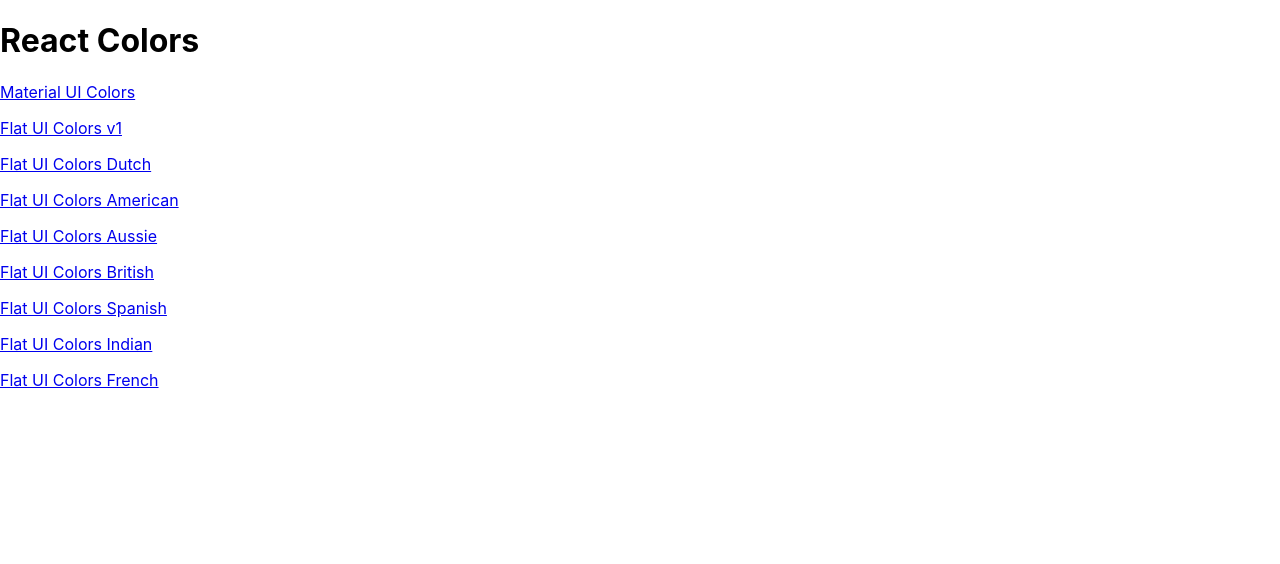
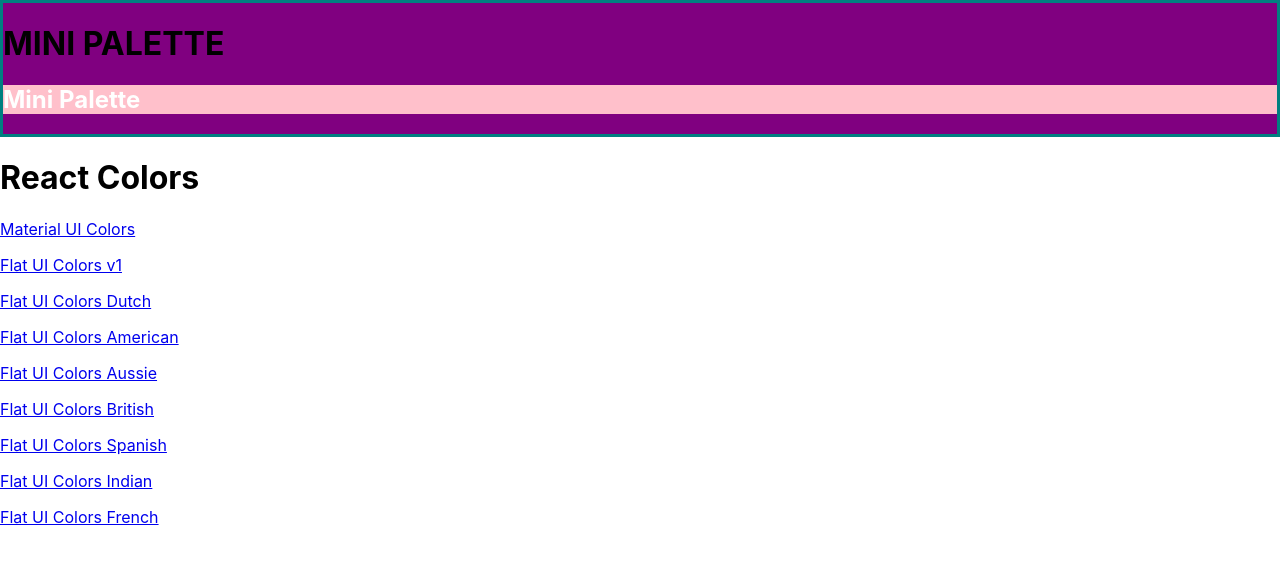
Before and after one commit to hitzu1001/Color-Master, a React (Create React App) app: page / in a window 1280 px wide. Shown: the top 564 px of the page. Built offline with nearby package versions, Linux system fonts and the light colour scheme.

Commit message:
Add withStyles with demo styles

```diff
--- a/package.json
+++ b/package.json
@@ -5,6 +5,7 @@
   "dependencies": {
     "@material-ui/core": "^4.9.5",
     "@material-ui/icons": "^4.9.1",
+    "@material-ui/styles": "^4.9.0",
     "@testing-library/jest-dom": "^4.2.4",
     "@testing-library/react": "^9.3.2",
     "@testing-library/user-event": "^7.1.2",
--- /dev/null
+++ b/src/MiniPalette.js
@@ -0,0 +1,29 @@
+import React from 'react';
+import { withStyles } from '@material-ui/styles';
+
+const styles = {
+  main: {
+    backgroundColor: 'purple',
+    border: '3px solid teal',
+  },
+  secondary: {
+    backgroundColor: 'pink',
+    '& h1': {
+      color: 'white'
+    }
+  }
+};
+
+function MiniPalette(props) {
+  const {classes} = props;
+  return (
+    <div className={classes.main}>
+      <h1>MINI PALETTE</h1>
+      <section className={classes.secondary}>
+        <h1>Mini Palette</h1>
+      </section>
+    </div>
+  );
+};
+
+export default withStyles(styles)(MiniPalette);
--- a/src/PaletteList.js
+++ b/src/PaletteList.js
@@ -1,4 +1,5 @@
 import React, { Component } from 'react';
+import MiniPalette from './MiniPalette';
 import { Link } from 'react-router-dom';
 
 class PaletteList extends Component {
@@ -6,6 +7,7 @@
     const { palettes } = this.props;
     return (
       <div>
+        <MiniPalette />
         <h1>React Colors</h1>
         {palettes.map(palette => (
           <p>
```
